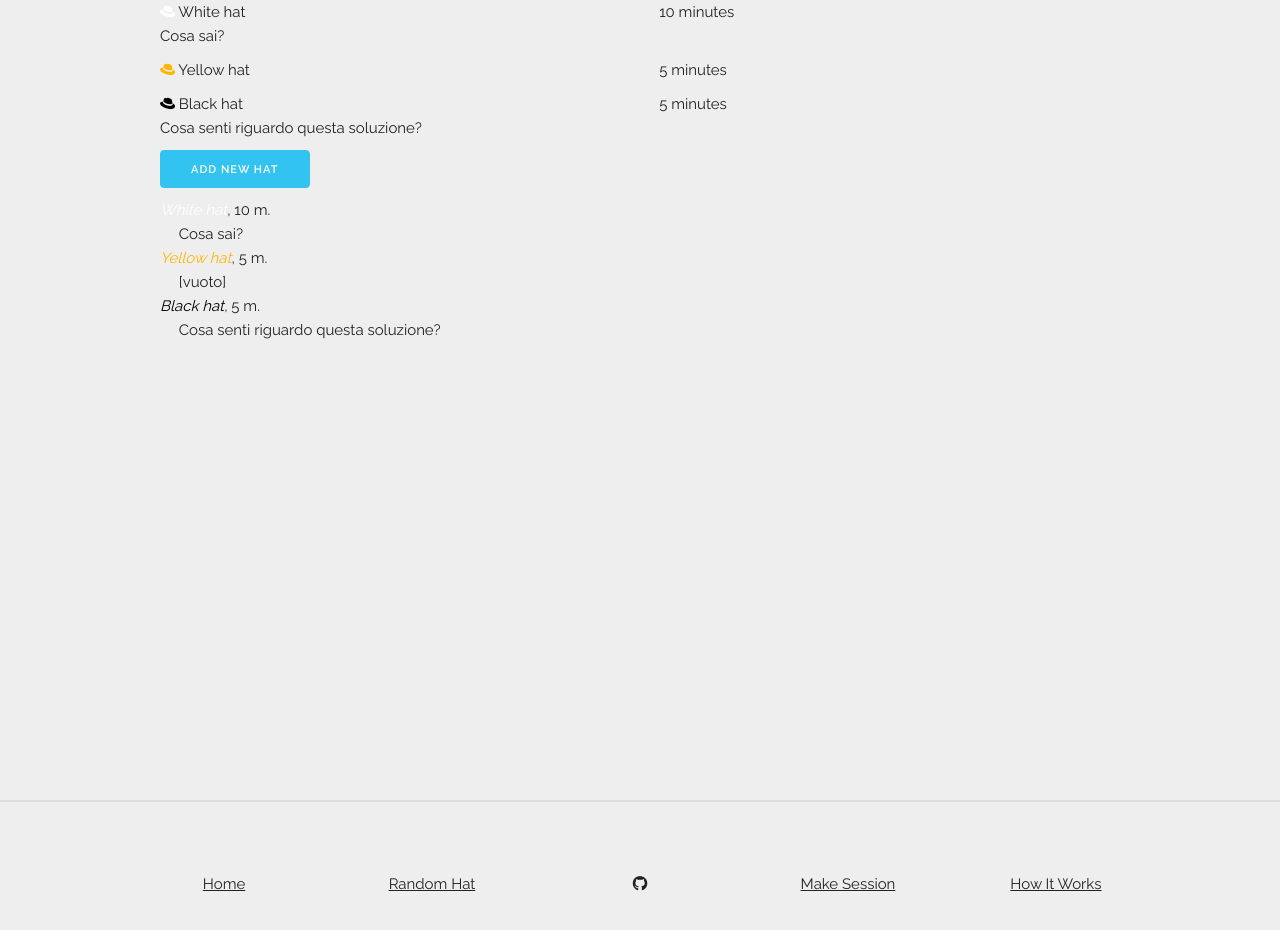
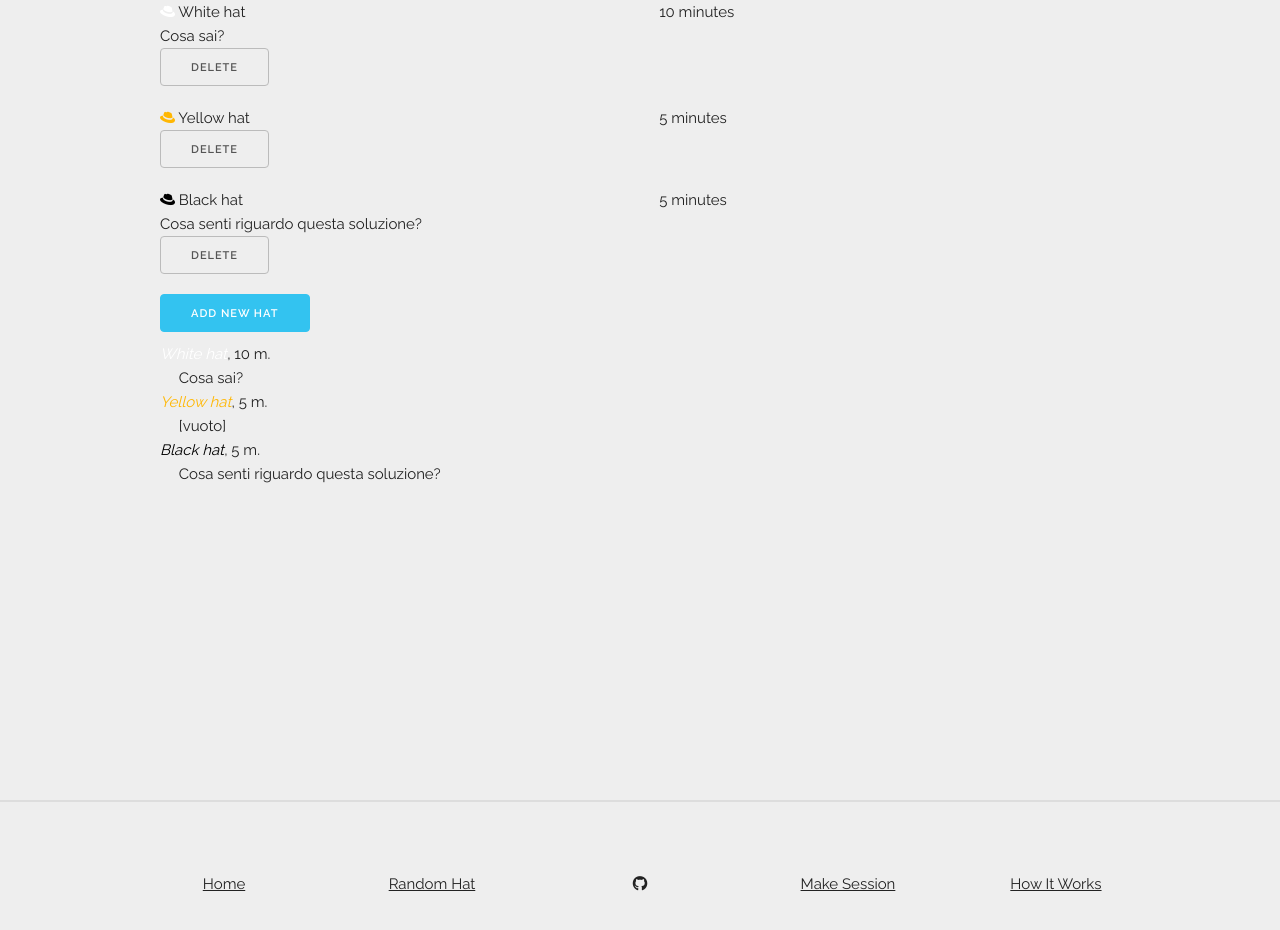
Before and after one commit to scamgi/hats, a Vue app: page /make-session in a window 1280 px wide. Shown: the top 930 px of the page. Built offline with nearby package versions, Linux system fonts and the light colour scheme.

Commit message:
Delete btn added

```diff
--- a/src/components/SessionPlannerLine.vue
+++ b/src/components/SessionPlannerLine.vue
@@ -1,28 +1,33 @@
 <script lang="ts">
 import { hatsList } from '@/assets/hatsList';
+import { defineComponent } from 'vue';
 import HatIcon from './icons/HatIcon.vue';
-export default {
+export default defineComponent({
   name: "SessionPlannerLine",
   props: ["hatId", "minutes", "prompt"],
+  emits: ['delete'],
   data() {
     return {
-            hatsList: []
+      hatsList: [{}]
     };
   },
   created() {
     this.hatsList = hatsList;
   },
   components: { HatIcon }
-}
+});
 </script>
 
 <template>
   <div class="session-item">
     <div class="row">
-      <div class="six columns"><HatIcon :color="hatsList[hatId].color" /> {{hatsList[hatId].name}}</div>
-      <div class="six columns">{{minutes}} minutes</div>
+      <div class="six columns">
+        <HatIcon :color="hatsList[hatId].color" /> {{ hatsList[hatId].name }}
       </div>
-    <div>{{prompt}}</div>
+      <div class="six columns">{{ minutes }} minutes</div>
+    </div>
+    <div>{{ prompt }}</div>
+    <button @click="$emit('delete')">Delete</button>
   </div>
 </template>
 
```
Lines whose indentation alone changed are shown as unchanged.
